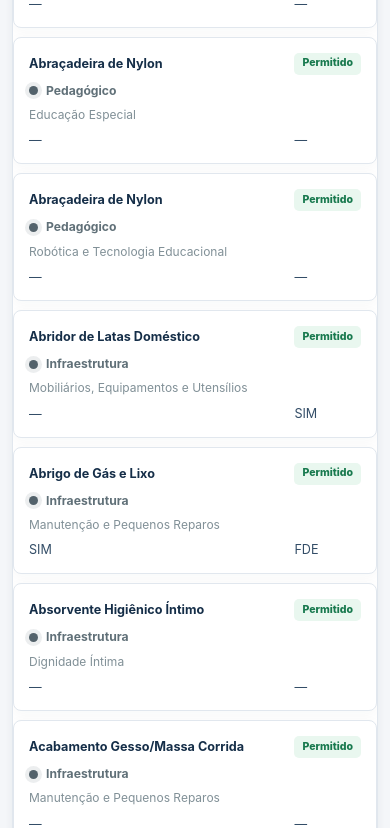
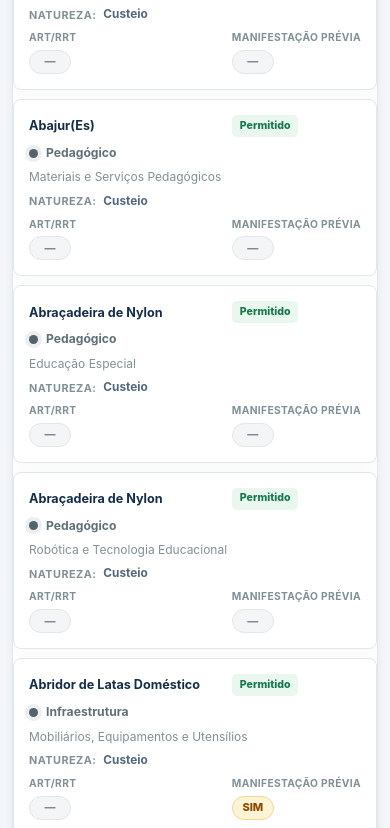
Before and after one commit to pedroakino/catalogo-pdde-paulista, a Next.js app: page / in a window 390 px wide. Shown: the part 3094-3922 px from the top of the page. Built offline with nearby package versions, Linux system fonts and the light colour scheme.

Commit message:
Ajustar grid para natureza, ART RRT e manifestação prévia

```diff
--- a/app/globals.css
+++ b/app/globals.css
@@ -216,7 +216,11 @@ button:focus-visible, input:focus-visible, select:focus-visible {
   overflow: hidden; border: 1px solid var(--line); border-radius: 18px; background: var(--surface);
   box-shadow: 0 7px 26px rgba(20, 50, 61, 0.045);
 }
-.catalog-head, .catalog-row { display: grid; grid-template-columns: 1.15fr 1.25fr 2.5fr 0.9fr 0.8fr; align-items: center; }
+.catalog-head, .catalog-row {
+  display: grid;
+  grid-template-columns: 1.05fr 1.15fr 2.2fr 0.82fr 0.78fr 0.68fr 0.95fr;
+  align-items: center;
+}
 .catalog-head {
   min-height: 42px; padding: 0 16px; border-bottom: 1px solid var(--line); background: #f7f9fa;
   color: #6b7a82; font-size: 0.71rem; font-weight: 850; text-transform: uppercase; letter-spacing: 0.065em;
@@ -245,6 +249,23 @@ button:focus-visible, input:focus-visible, select:focus-visible {
 .status-ok { color: var(--ok); background: var(--ok-bg); }
 .status-no { color: var(--danger); background: var(--danger-bg); }
 .natureza-text { color: #53636b; font-size: 0.79rem; font-weight: 650; }
+.requirement-badge {
+  display: inline-flex;
+  align-items: center;
+  justify-content: center;
+  min-width: 42px;
+  min-height: 24px;
+  padding: 4px 8px;
+  border-radius: 999px;
+  font-size: 0.69rem;
+  line-height: 1;
+  font-weight: 800;
+  white-space: nowrap;
+}
+.requirement-yes { color: #8a4b00; background: #fff3d6; border: 1px solid #f2d798; }
+.requirement-no { color: #4e6477; background: #eef3f7; border: 1px solid #d8e2ea; }
+.requirement-neutral { color: #345d7e; background: #edf5fb; border: 1px solid #d4e5f2; }
+.requirement-unknown { color: #7c8995; background: #f3f5f7; border: 1px solid #e2e7eb; }
 .muted { color: #8b979d; }
 
 .empty-state {
@@ -309,6 +330,10 @@ button:focus-visible, input:focus-visible, select:focus-visible {
 .copy-button svg { width: 17px; height: 17px; }
 .modal-content { overflow-y: auto; padding: 24px 28px 26px; }
 .detail-grid { display: grid; grid-template-columns: 1fr 1.5fr; gap: 12px; }
+.detail-grid-three { grid-template-columns: 1fr 1.35fr 1fr; }
+.vigencia-card { display: flex; flex-direction: column; gap: 5px; }
+.vigencia-card strong { color: #24405b; font-size: 0.86rem; }
+.vigencia-card span { color: #74838a; font-size: 0.75rem; }
 .detail-card, .detail-section { border: 1px solid var(--line); border-radius: 14px; background: #fbfcfc; }
 .detail-card { padding: 15px; }
 .detail-section { margin-top: 13px; padding: 18px; }
@@ -359,8 +384,9 @@ button:focus-visible, input:focus-visible, select:focus-visible {
 @media (max-width: 900px) {
   .axis-grid { grid-template-columns: repeat(2, minmax(0, 1fr)); }
   .filter-grid { grid-template-columns: repeat(2, minmax(0, 1fr)); }
-  .catalog-head, .catalog-row { grid-template-columns: 1.05fr 1.15fr 2fr 0.9fr; }
-  .catalog-head span:nth-child(5), .catalog-row .catalog-cell:nth-child(5) { display: none; }
+  .catalog-head, .catalog-row { grid-template-columns: 1fr 2.1fr 0.78fr 0.78fr 0.7fr 1fr; }
+  .catalog-head span:nth-child(2), .catalog-row .catalog-cell:nth-child(2) { display: none; }
+  .detail-grid-three { grid-template-columns: 1fr 1fr; }
 }
 
 @media (max-width: 680px) {
@@ -382,17 +408,48 @@ button:focus-visible, input:focus-visible, select:focus-visible {
   .catalog-head { display: none; }
   .catalog-body { display: grid; gap: 9px; }
   .catalog-row {
-    display: grid; grid-template-columns: 1fr auto; grid-template-areas: "item status" "axis axis" "object object";
-    gap: 8px 10px; min-height: 0; padding: 15px; border: 1px solid var(--line); border-radius: 14px;
-    background: #fff; box-shadow: 0 3px 14px rgba(20, 50, 61, 0.035);
+    display: grid;
+    grid-template-columns: 1fr auto;
+    grid-template-areas:
+      "item status"
+      "axis axis"
+      "object object"
+      "nature nature"
+      "art manifest";
+    gap: 8px 10px;
+    min-height: 0;
+    padding: 15px;
+    border: 1px solid var(--line);
+    border-radius: 14px;
+    background: #fff;
+    box-shadow: 0 3px 14px rgba(20, 50, 61, 0.035);
   }
   .catalog-row:last-child { border-bottom: 1px solid var(--line); }
   .catalog-cell { padding: 0; overflow: visible; }
   .catalog-row .catalog-cell:nth-child(1) { grid-area: axis; font-size: 0.76rem; color: #607078; }
-  .catalog-row .catalog-cell:nth-child(2) { grid-area: object; font-size: 0.75rem; color: #819097; }
+  .catalog-row .catalog-cell:nth-child(2) { display: block; grid-area: object; font-size: 0.75rem; color: #819097; }
   .catalog-row .catalog-cell:nth-child(3) { grid-area: item; align-self: center; line-height: 1.4; }
   .catalog-row .catalog-cell:nth-child(4) { grid-area: status; align-self: start; }
-  .catalog-row .catalog-cell:nth-child(5) { display: none; }
+  .catalog-row .catalog-cell:nth-child(5) { display: flex; grid-area: nature; align-items: center; gap: 7px; }
+  .catalog-row .catalog-cell:nth-child(5)::before {
+    content: "Natureza:";
+    color: #819097;
+    font-size: 0.68rem;
+    font-weight: 750;
+    text-transform: uppercase;
+    letter-spacing: 0.04em;
+  }
+  .catalog-row .catalog-cell:nth-child(6) { grid-area: art; }
+  .catalog-row .catalog-cell:nth-child(7) { grid-area: manifest; }
+  .quick-requirement-cell { display: flex; flex-direction: column; align-items: flex-start; gap: 5px; }
+  .quick-requirement-cell::before {
+    content: attr(data-label);
+    color: #819097;
+    font-size: 0.64rem;
+    font-weight: 750;
+    text-transform: uppercase;
+    letter-spacing: 0.035em;
+  }
   .pagination { grid-template-columns: 1fr 1fr; }
   .pagination-pages { display: none; }
   .pagination .secondary-button { width: 100%; }
@@ -403,7 +460,8 @@ button:focus-visible, input:focus-visible, select:focus-visible {
   .modal-heading { align-items: start; padding: 17px 20px 18px; }
   .copy-button { display: none; }
   .modal-content { padding: 18px 20px 22px; }
-  .detail-grid { grid-template-columns: 1fr; }
+  .detail-grid,
+  .detail-grid-three { grid-template-columns: 1fr; }
   .requirement-grid { grid-template-columns: 1fr; }
   .modal-footer { padding: 12px 15px; }
   .modal-footer > span { display: none; }
```
